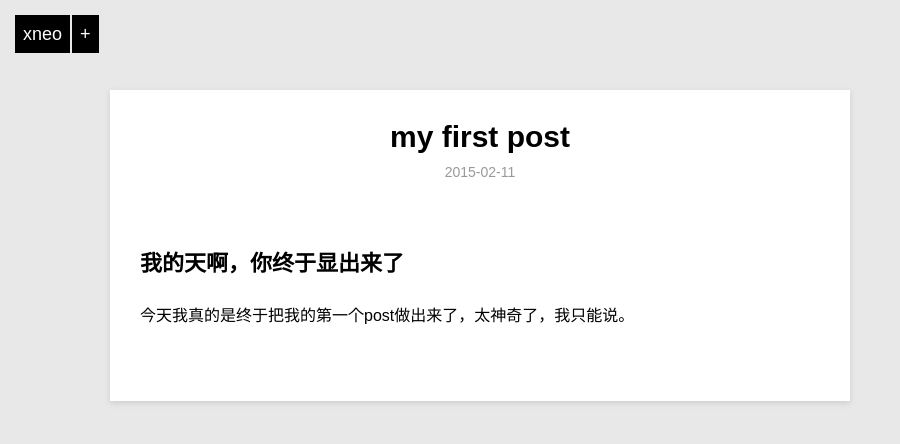
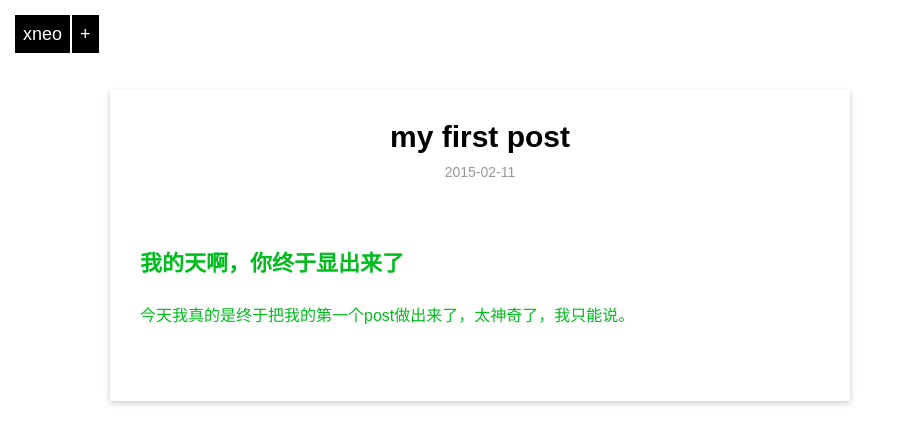
Before and after one commit to tuoerzhang/xneo123.github.io, a Jekyll site: the page built from _posts/blog/2015-02-11-first-post.md, in a window 1280 px wide. Shown: the top 444 px of the page, without its empty margins (0-900 px from the left). Built offline with Jekyll 4.4.1, drawn with Linux system fonts in a browser that asks for light colours; Markdown is read by kramdown in place of the engine named in the settings.

```diff
--- a/_layouts/post.html
+++ b/_layouts/post.html
@@ -4,12 +4,12 @@
 
 <link rel="stylesheet" href="/js/prettify/prettify.css" />
 <style type="text/css">
-    body { background:#e8e8e8; }
+    body { background:#0000000; }
     @media screen and (max-width: 750px){
-        body { background:#fff; }
+        body { background:#0000000; }
     }
     @media screen and (max-width: 1020px){
-        body { background:#fff; }
+        body { background:#0000000; }
     }
 </style>
 
--- a/css/default.css
+++ b/css/default.css
@@ -32,7 +32,7 @@
 
 
 /***********default settings**********/
-body {font-family: "微软雅黑","Arial","Helvetica","sans-serif";font-size:16px;}
+body {font-family: "微软雅黑","Arial","Helvetica","sans-serif";font-size:16px;color: #00BC1D}
 a {color:#4A75B5;text-decoration:none;outline:none;}
 a:hover {text-decoration:underline}
 a.external {padding-right:13px;background:url('/images/icons.gif') no-repeat right 1px;}
```
